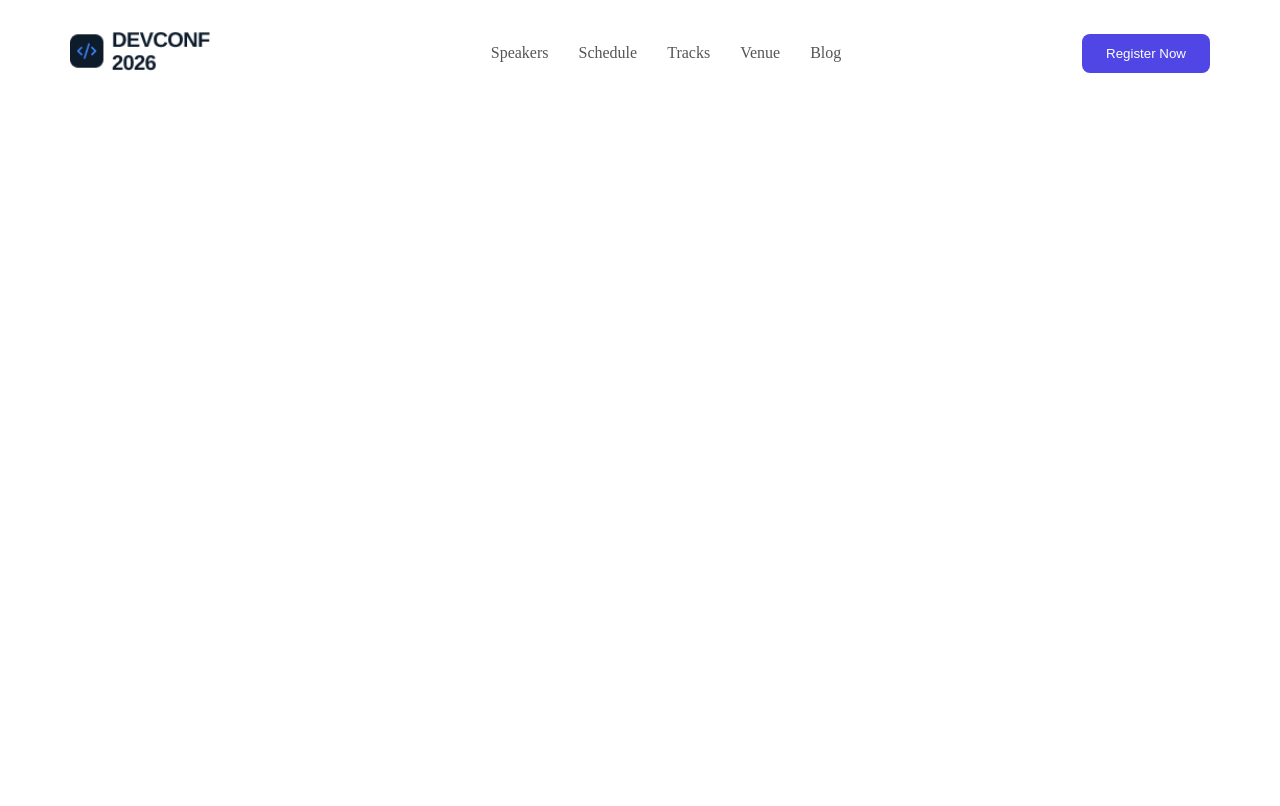
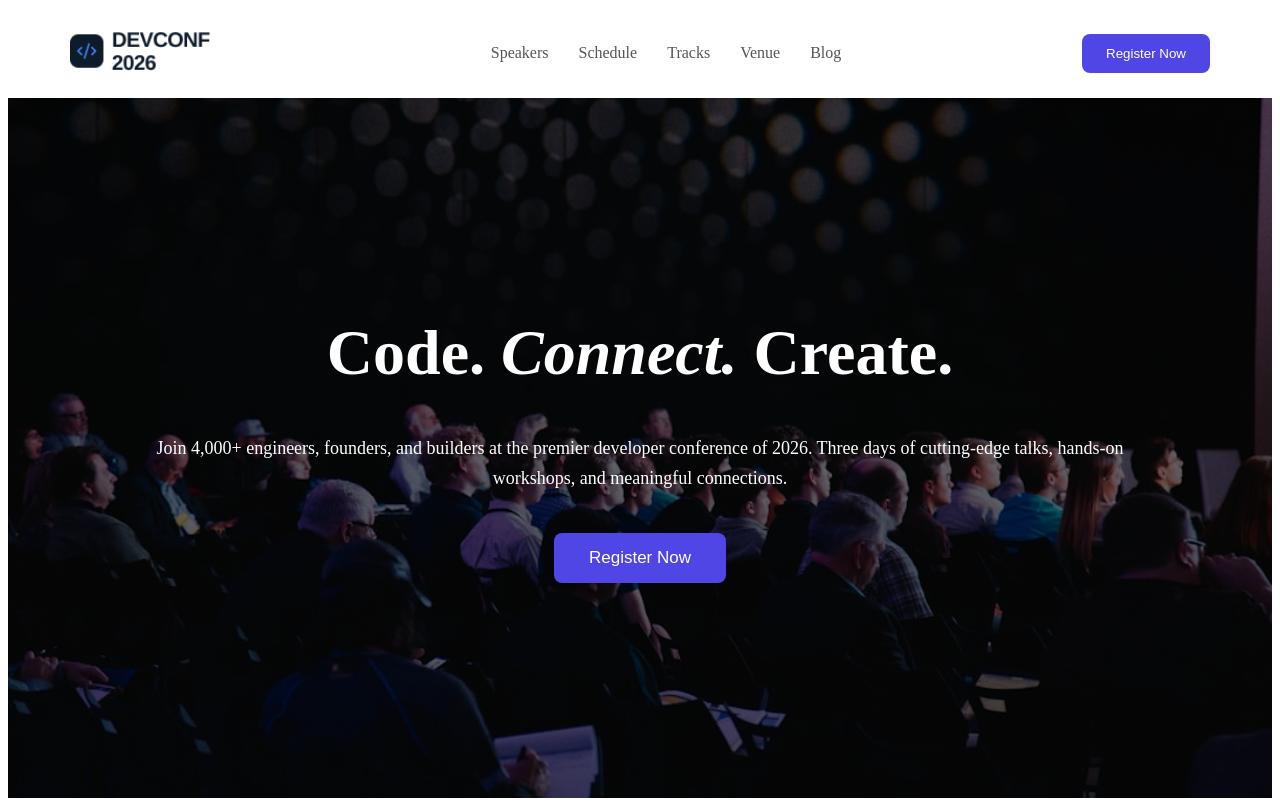
Before and after one commit to shamimsarkar29/DevConf-2026-Landing-Page-Design, a plain HTML site: page index.html in a window 1280 px wide. Drawn offline with Linux system fonts and the light colour scheme.

Commit message:
Banner (Hero) Section

```diff
--- a/index.html
+++ b/index.html
@@ -42,7 +42,41 @@
     </header>
 
 
+     <main>
 
+
+
+
+        <!-- Hero Section -->
+
+        <section class="hero">
+
+            <div class="hero-content">
+
+                <h1>
+                    Code. <em>Connect.</em> Create.
+                </h1>
+
+                <p>
+                    Join 4,000+ engineers, founders, and builders at the premier developer
+                    conference of 2026. Three days of cutting-edge talks, hands-on workshops,
+                    and meaningful connections.
+                </p>
+
+                <button class="hero-btn">
+                    Register Now
+                </button>
+
+            </div>
+
+        </section>
+
+
+
+
+
+
+    </main>
 
 
 
--- a/style.css
+++ b/style.css
@@ -37,3 +37,57 @@
     border: none;
     border-radius: 8px;
 }
+
+
+
+/* Hero Section */
+
+.hero{
+    height: 700px;
+
+    background-image:
+    linear-gradient(rgba(0,0,0,.60), rgba(0,0,0,.60)),
+    url("./images/banner.jpg");
+
+    background-size: cover;
+    background-position: center;
+
+    display: flex;
+    justify-content: center;
+    align-items: center;
+}
+
+.hero-content{
+    width: 1000px;
+    text-align: center;
+    color: white;
+
+    display: flex;
+    flex-direction: column;
+    align-items: center;
+
+    margin-top: -50px;
+}
+
+.hero-content h1{
+    font-size: 64px;
+    margin-bottom: 25px;
+}
+
+.hero-content p{
+    font-size: 18px;
+    line-height: 30px;
+    margin-bottom: 40px;
+}
+
+.hero-btn{
+    background-color: #4F46E5;
+    color: white;
+
+    padding: 15px 35px;
+
+    border: none;
+    border-radius: 8px;
+
+    font-size: 17px;
+}
```
